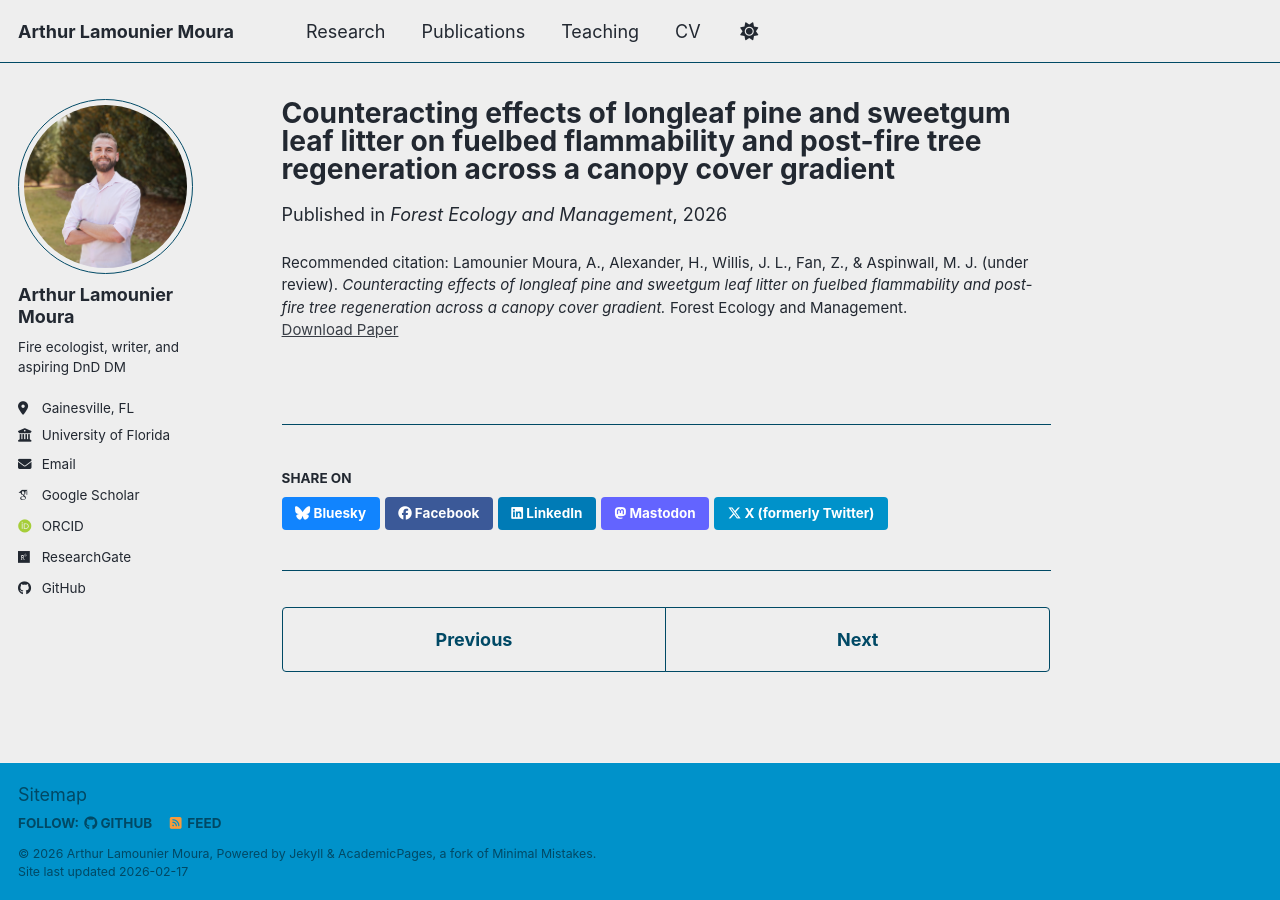
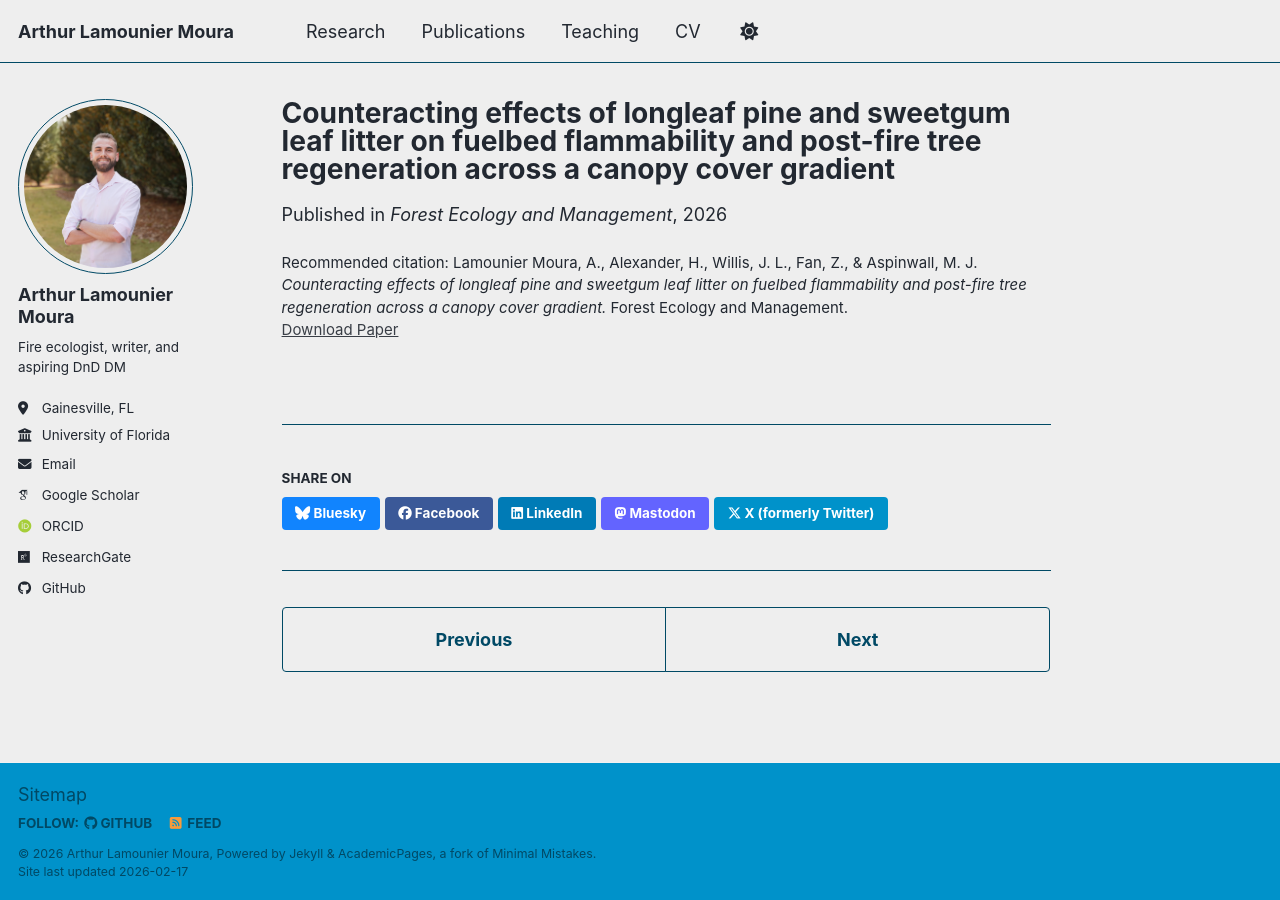
Before and after one commit to arthurlamounier/arthurlamounier.github.io, a Jekyll site: the page built from _publications/2025-06-08-paper-title-number-5.md, in a window 1280 px wide. Built offline with Jekyll 4.4.1, drawn with Linux system fonts in a browser that asks for light colours; some web fonts are replaced; a script bundle is joined from its source files by our own code; library files that are not in the unit come from our copies.

Commit message:
Update 2025-06-08-paper-title-number-5.md

```diff
--- a/_publications/2025-06-08-paper-title-number-5.md
+++ b/_publications/2025-06-08-paper-title-number-5.md
@@ -5,7 +5,7 @@
 permalink: /publication/2026-counteracting-effects-longleaf-sweetgum
 date: 2026-01-01
 venue: "Forest Ecology and Management"
-paperurl: "[https://dx.doi.org/10.2139/ssrn.5553847](https://doi.org/10.1016/j.foreco.2026.123607)"
-citation: "Lamounier Moura, A., Alexander, H., Willis, J. L., Fan, Z., & Aspinwall, M. J. (under review). <i>Counteracting effects of longleaf pine and sweetgum leaf litter on fuelbed flammability and post-fire tree regeneration across a canopy cover gradient.</i> Forest Ecology and Management."
+paperurl: "[https://doi.org/10.1016/j.foreco.2026.123607]"
+citation: "Lamounier Moura, A., Alexander, H., Willis, J. L., Fan, Z., & Aspinwall, M. J. <i>Counteracting effects of longleaf pine and sweetgum leaf litter on fuelbed flammability and post-fire tree regeneration across a canopy cover gradient.</i> Forest Ecology and Management."
 excerpt:
 ---
```
